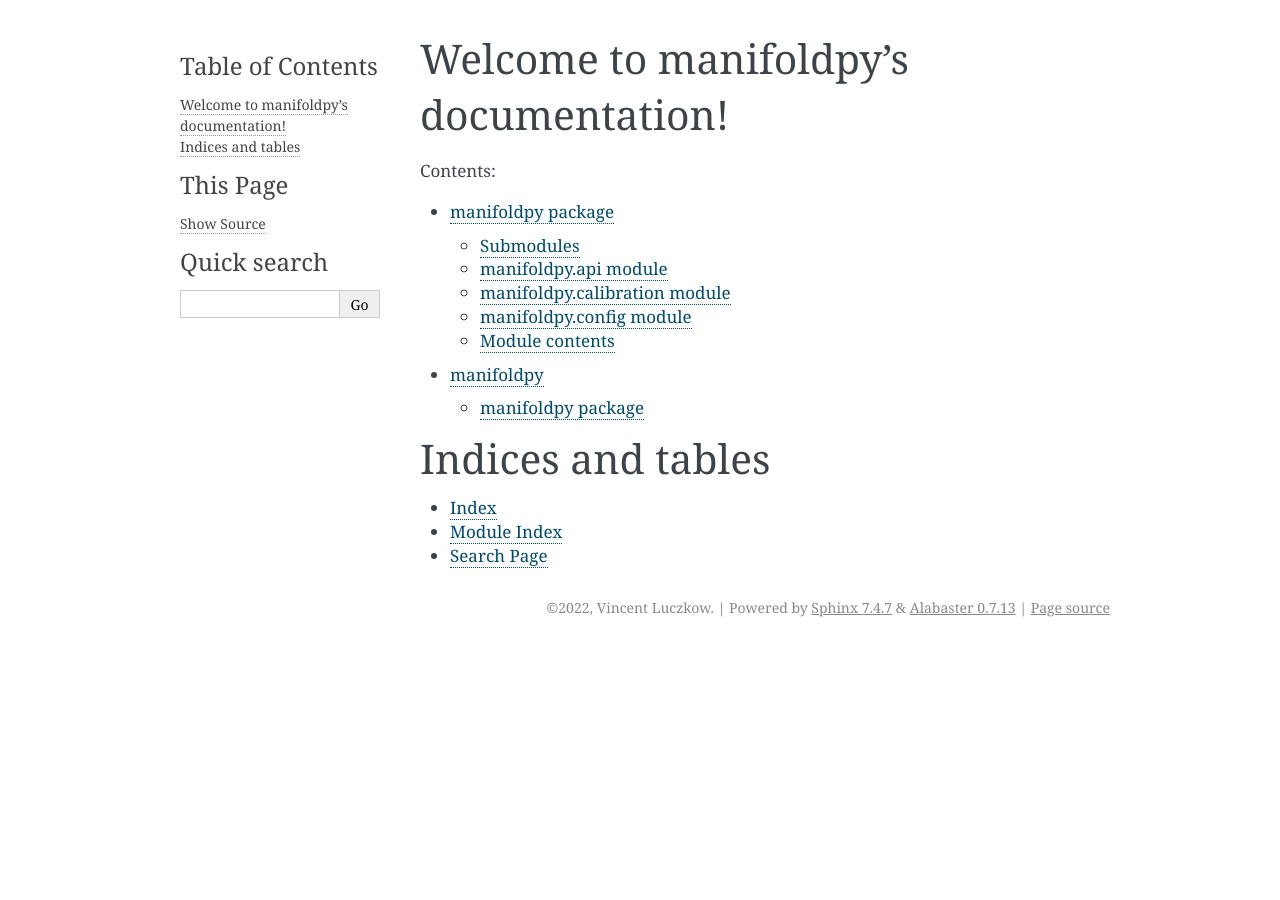
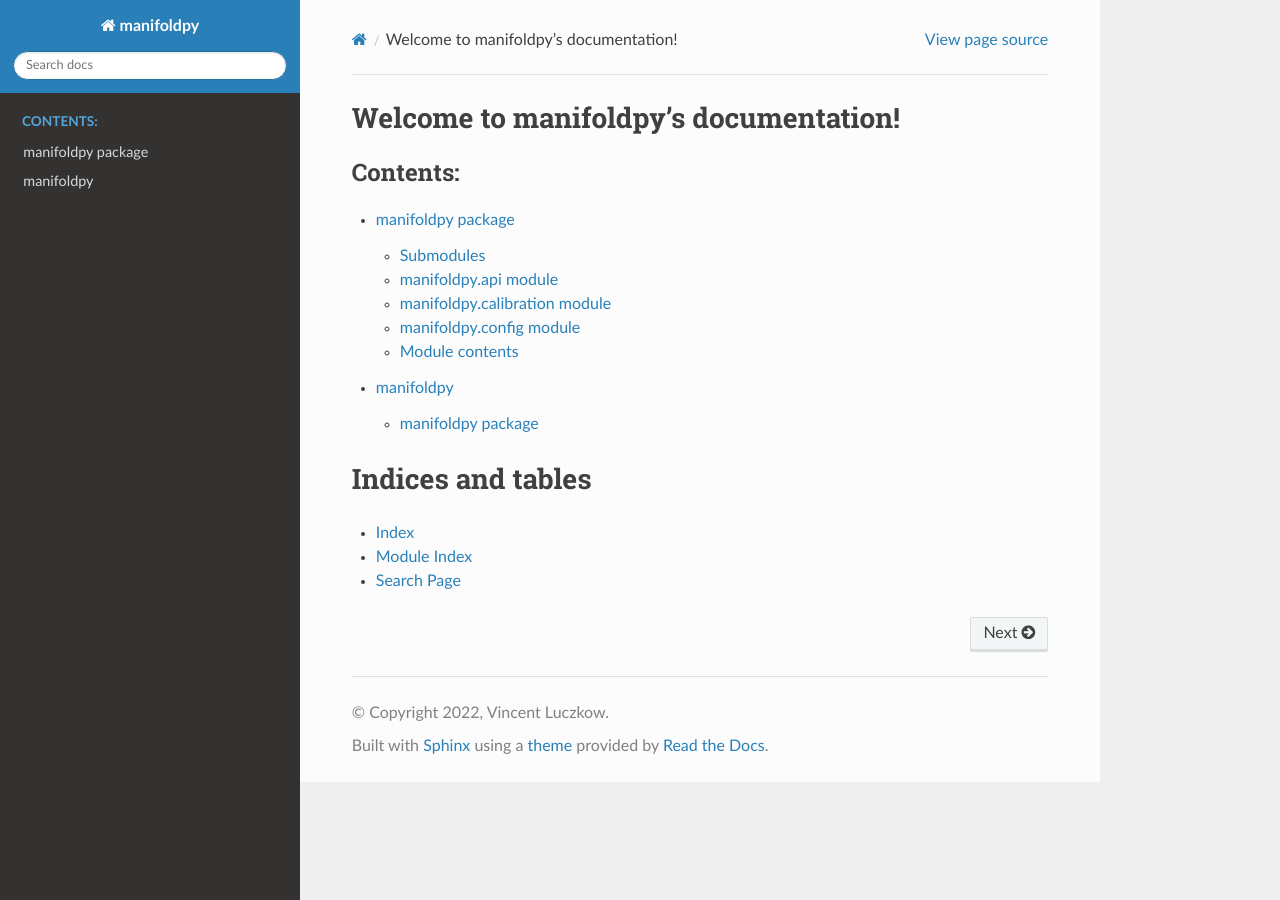
Before and after one commit to vluzko/manifoldpy, a Sphinx documentation site: the page built from docs/index.rst, in a window 1280 px wide. Built offline with Sphinx 7.4.7 and the Read the Docs theme 2.0.0, drawn with Linux system fonts in a browser that asks for light colours.

Commit message:
Switched to rtd theme. Updated reqs. Closes #67

```diff
--- a/docs/conf.py
+++ b/docs/conf.py
@@ -27,5 +27,5 @@ exclude_patterns = ["_build", "Thumbs.db", ".DS_Store"]
 # -- Options for HTML output -------------------------------------------------
 # https://www.sphinx-doc.org/en/master/usage/configuration.html#options-for-html-output
 
-html_theme = "alabaster"
+html_theme = "sphinx_rtd_theme"
 html_static_path = ["_static"]
--- a/pyproject.toml
+++ b/pyproject.toml
@@ -25,7 +25,9 @@ dependencies = [
 
 [project.optional-dependencies]
 dev = [
-    "pytest==7.1.2"
+    "pytest==7.1.2",
+    "Sphinx==5.3.0",
+    "sphinx_rtd_theme==1.1.1"
 ]
 
 [project.urls]
```
